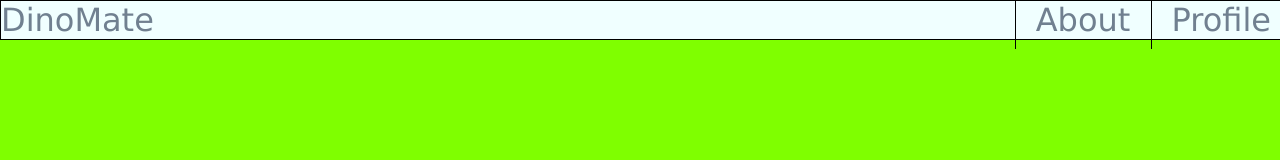
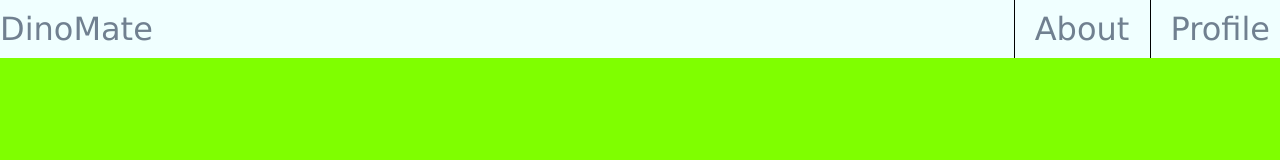
Before and after one commit to nss-evening-cohort-9/DinoMate, a plain HTML site: page index.html in a window 1280 px wide. Drawn offline with Linux system fonts and the light colour scheme.

Commit message:
styled the dang thing

```diff
--- a/main.css
+++ b/main.css
@@ -2,15 +2,15 @@ body {
   background-color: chartreuse;
   margin: 0;
   font-family: Verdana, sans-serif;
+  box-sizing: border-box;
 }
 
 nav {
   display: flex;
   position: sticky;
-  border: 1px solid black;
   justify-content: space-between;
   font-size: 32px;
-  padding: auto;
+  padding: 10px 0;
   background-color: azure;
   width: 100%;
 
```
